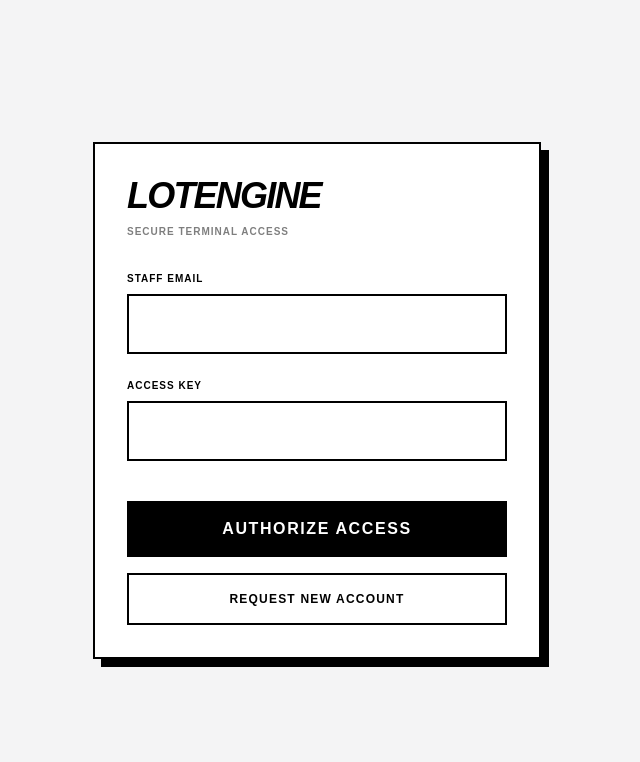
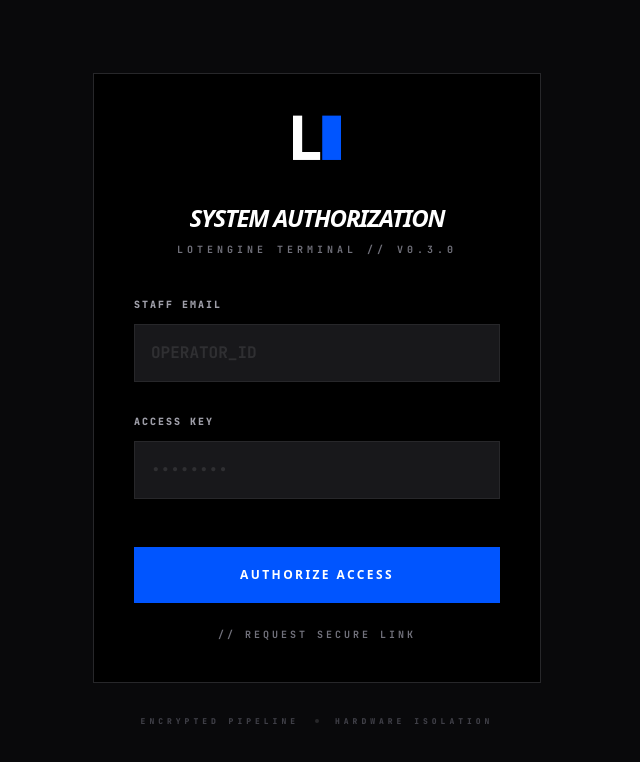
Before and after one commit to benwiththelens/LotEngine, a Next.js app: page /1/login in a window 1280 px wide. Shown: the top 762 px of the page, without its empty margins (323-963 px from the left). Built offline with nearby package versions, Linux system fonts and the light colour scheme; no server answers; the database is empty.

Commit message:
feat(auth): implement industrial hybrid login gate with password and magic link

```diff
--- a/app/(tenant)/[domain]/login/page.tsx
+++ b/app/(tenant)/[domain]/login/page.tsx
@@ -9,6 +9,7 @@ export default function LoginPage({ params }: { params: Promise<{ domain: string
   const [email, setEmail] = useState("");
   const [password, setPassword] = useState("");
   const [loading, setLoading] = useState(false);
+  const [message, setMessage] = useState<{ type: 'info' | 'error', text: string } | null>(null);
   const router = useRouter();
   const pathname = usePathname();
 
@@ -24,6 +25,7 @@ export default function LoginPage({ params }: { params: Promise<{ domain: string
   async function handleLogin(e: React.FormEvent) {
     e.preventDefault();
     setLoading(true);
+    setMessage(null);
 
     const { error } = await supabase.auth.signInWithPassword({
       email,
@@ -31,77 +33,108 @@ export default function LoginPage({ params }: { params: Promise<{ domain: string
     });
 
     if (error) {
-      alert(error.message);
+      setMessage({ type: 'error', text: error.message.toUpperCase() });
     } else {
       router.push(getLink("/admin/vehicles"));
-      router.refresh();
     }
     setLoading(false);
   }
 
-  async function handleSignUp(e: React.FormEvent) {
-    e.preventDefault();
+  async function handleMagicLink() {
+    if (!email) {
+      setMessage({ type: 'error', text: "STAFF EMAIL REQUIRED FOR SECURE LINK" });
+      return;
+    }
+
     setLoading(true);
+    setMessage(null);
 
-    const { error } = await supabase.auth.signUp({
+    const { error } = await supabase.auth.signInWithOtp({
       email,
-      password,
+      options: {
+        emailRedirectTo: typeof window !== 'undefined' ? `${window.location.origin}${getLink("/admin/vehicles")}` : undefined,
+      }
     });
 
     if (error) {
-      alert(error.message);
+      setMessage({ type: 'error', text: error.message.toUpperCase() });
     } else {
-      alert("Check your email for a confirmation link!");
+      setMessage({ type: 'info', text: "SECURE LINK DEPLOYED TO INBOX" });
     }
     setLoading(false);
   }
 
   return (
-    <div className="flex min-h-screen flex-col items-center justify-center bg-zinc-100 p-4">
-      <div className="w-full max-w-md bg-white border-2 border-black p-8 shadow-[8px_8px_0px_0px_rgba(0,0,0,1)]">
-        <h1 className="text-4xl font-black uppercase italic tracking-tighter mb-2 text-black">LotEngine</h1>
-        <p className="text-[10px] font-black uppercase tracking-widest opacity-50 mb-8 text-black">Secure Terminal Access</p>
+    <div className="flex min-h-screen flex-col items-center justify-center bg-zinc-950 p-4 font-sans selection:bg-[#0055FF]/30">
+      <div className="w-full max-w-md bg-black border border-zinc-800 p-10 flex flex-col items-center">
+        {/* The Brand */}
+        <div className="mb-10">
+          <img src="/logo.png" alt="LotEngine Logo" className="w-12 h-12 object-contain" />
+        </div>
 
-        <form onSubmit={handleLogin} className="space-y-6 text-black">
-          <div>
-            <label className="block text-[10px] font-black uppercase tracking-widest mb-2 text-black">Staff Email</label>
+        <div className="w-full mb-10 text-center text-white">
+          <h1 className="text-2xl font-black uppercase italic tracking-tighter">System Authorization</h1>
+          <p className="text-[10px] font-mono font-bold uppercase tracking-[0.4em] text-zinc-500 mt-2">LotEngine Terminal // v0.3.0</p>
+        </div>
+
+        <form onSubmit={handleLogin} className="w-full space-y-8">
+          {message && (
+            <div className={`p-4 border font-mono text-[10px] font-black uppercase tracking-widest animate-pulse ${
+              message.type === 'error' ? 'bg-red-500/10 border-red-500 text-red-500' : 'bg-[#0055FF]/10 border-[#0055FF] text-[#0055FF]'
+            }`}>
+              {message.type === 'error' ? '!! ' : '// '}{message.text}
+            </div>
+          )}
+
+          <div className="text-white">
+            <label className="block text-[10px] font-mono font-black uppercase tracking-[0.2em] mb-3 text-zinc-400">Staff Email</label>
             <input
               type="email"
-              className="w-full border-2 border-black p-4 font-bold focus:outline-none focus:ring-2 focus:ring-brand-primary text-black bg-white"
+              placeholder="OPERATOR_ID"
+              className="w-full bg-zinc-900 border border-zinc-800 p-4 font-mono font-bold text-white outline-none focus:border-[#0055FF] transition-colors placeholder:opacity-20"
               value={email}
               onChange={(e) => setEmail(e.target.value)}
               required
             />
           </div>
-          <div>
-            <label className="block text-[10px] font-black uppercase tracking-widest mb-2 text-black">Access Key</label>
+          <div className="text-white">
+            <label className="block text-[10px] font-mono font-black uppercase tracking-[0.2em] mb-3 text-zinc-400">Access Key</label>
             <input
               type="password"
-              className="w-full border-2 border-black p-4 font-bold focus:outline-none focus:ring-2 focus:ring-brand-primary text-black bg-white"
+              placeholder="••••••••"
+              className="w-full bg-zinc-900 border border-zinc-800 p-4 font-mono font-bold text-white outline-none focus:border-[#0055FF] transition-colors placeholder:opacity-20"
               value={password}
               onChange={(e) => setPassword(e.target.value)}
-              required
             />
           </div>
 
-          <div className="flex flex-col gap-4 pt-4 text-black">
+          <div className="flex flex-col gap-6 pt-4 items-center">
             <button
               type="submit"
               disabled={loading}
-              className="w-full bg-black text-white py-4 font-black uppercase tracking-widest hover:bg-brand-primary transition-colors disabled:opacity-50 text-white"
+              className="w-full bg-[#0055FF] text-white py-5 font-black uppercase tracking-[0.2em] text-xs hover:brightness-110 transition-all disabled:opacity-50 active:translate-y-0.5"
             >
               {loading ? "AUTHENTICATING..." : "AUTHORIZE ACCESS"}
             </button>
+
             <button
-              onClick={handleSignUp}
+              type="button"
+              onClick={handleMagicLink}
               disabled={loading}
-              className="w-full border-2 border-black py-4 font-black uppercase tracking-widest hover:bg-zinc-100 transition-colors text-xs text-black"
+              className="font-mono text-zinc-500 text-[10px] font-bold uppercase tracking-[0.3em] hover:text-white transition-colors"
             >
-              Request New Account
+              // Request Secure Link
             </button>
           </div>
         </form>
       </div>
+
+      {/* Infrastructure Note */}
+      <div className="mt-8 flex items-center gap-4 text-zinc-700 font-mono text-[8px] font-black uppercase tracking-[0.5em]">
+        <span>Encrypted Pipeline</span>
+        <div className="w-1 h-1 bg-zinc-800 rounded-full" />
+        <span>Hardware Isolation</span>
+      </div>
     </div>
   );
 }
```
